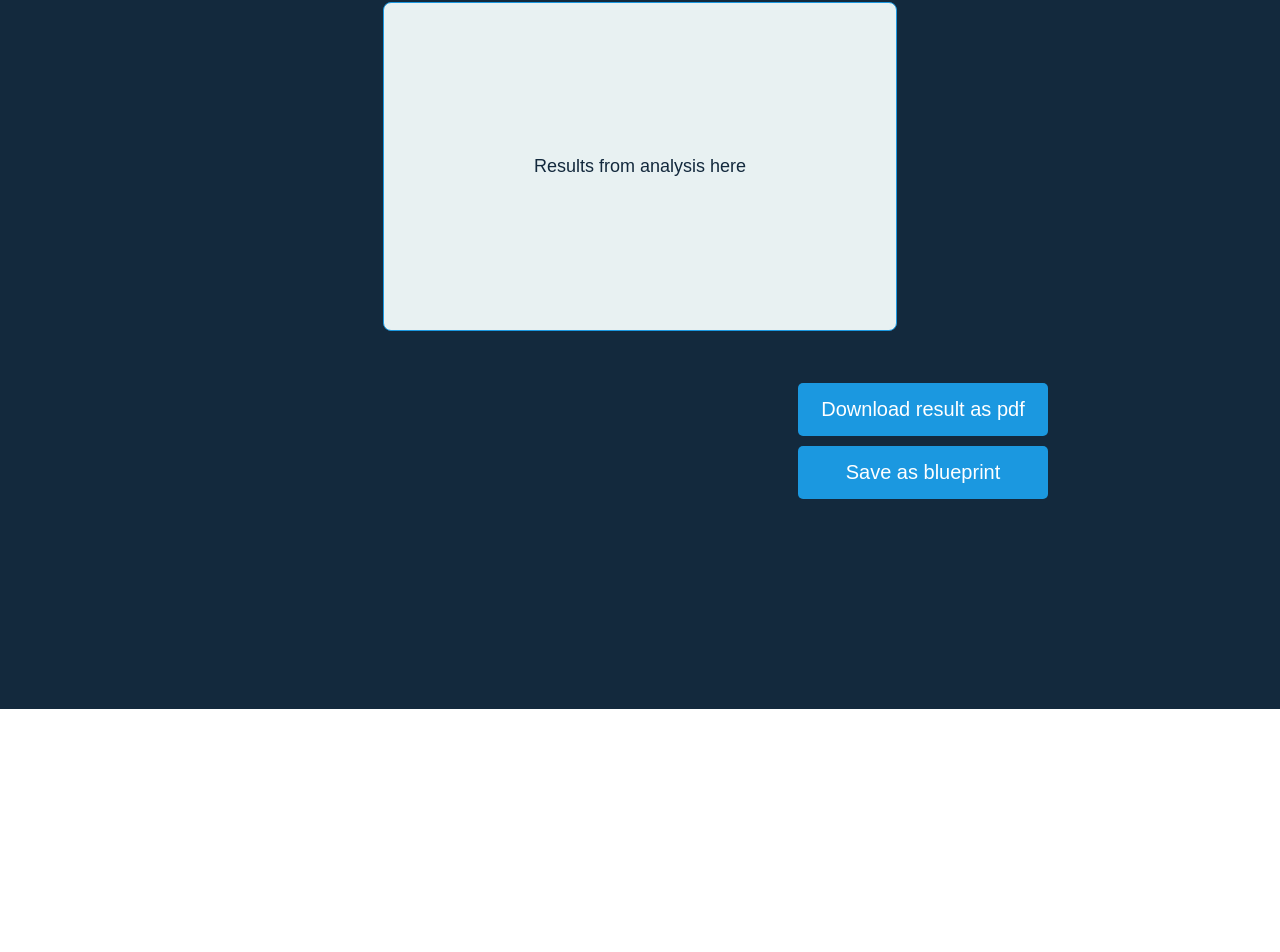
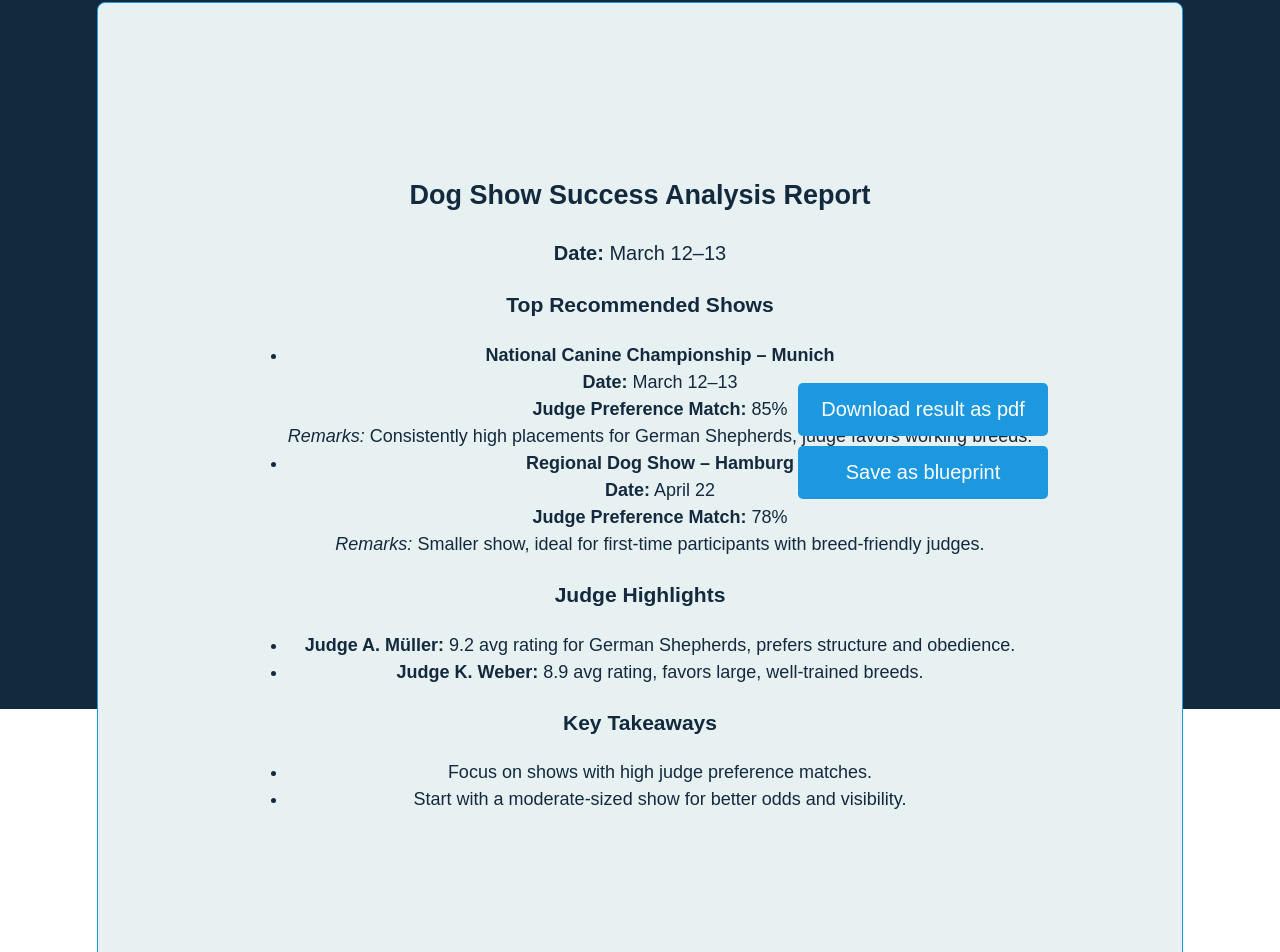
Before and after one commit to ProjectCED/CED-LLM, a React (Vite) app in the folder frontend/: page /app/projects in a window 1280 px wide. Shown: the part 275-1227 px from the top of the page. Before the commit the page ends 984 px from the top, so only its background shows below. Built offline with nearby package versions, Linux system fonts and the light colour scheme.

Commit message:
Update results section with realistic example content for analysis output

```diff
--- a/frontend/src/Projects.jsx
+++ b/frontend/src/Projects.jsx
@@ -6,7 +6,36 @@ const Projects = () => {
     <div className="projects-container">
       <h1>Hello World from Projects!</h1>
       <div className="results-box">
-        Results from analysis here
+      <h2>Dog Show Success Analysis Report</h2>
+        <p><strong>Date:</strong> March 12–13</p>
+
+        <h3>Top Recommended Shows</h3>
+        <ul>
+          <li>
+            <strong>National Canine Championship – Munich</strong><br />
+            <strong>Date:</strong> March 12–13<br />
+            <strong>Judge Preference Match:</strong> 85%<br />
+            <em>Remarks:</em> Consistently high placements for German Shepherds, judge favors working breeds.
+          </li>
+          <li>
+            <strong>Regional Dog Show – Hamburg</strong><br />
+            <strong>Date:</strong> April 22<br />
+            <strong>Judge Preference Match:</strong> 78%<br />
+            <em>Remarks:</em> Smaller show, ideal for first-time participants with breed-friendly judges.
+          </li>
+        </ul>
+
+        <h3>Judge Highlights</h3>
+        <ul>
+          <li><strong>Judge A. Müller:</strong> 9.2 avg rating for German Shepherds, prefers structure and obedience.</li>
+          <li><strong>Judge K. Weber:</strong> 8.9 avg rating, favors large, well-trained breeds.</li>
+        </ul>
+
+        <h3>Key Takeaways</h3>
+        <ul>
+          <li>Focus on shows with high judge preference matches.</li>
+          <li>Start with a moderate-sized show for better odds and visibility.</li>
+        </ul>
       </div>
 
       <div className="button-container-projects">
```
